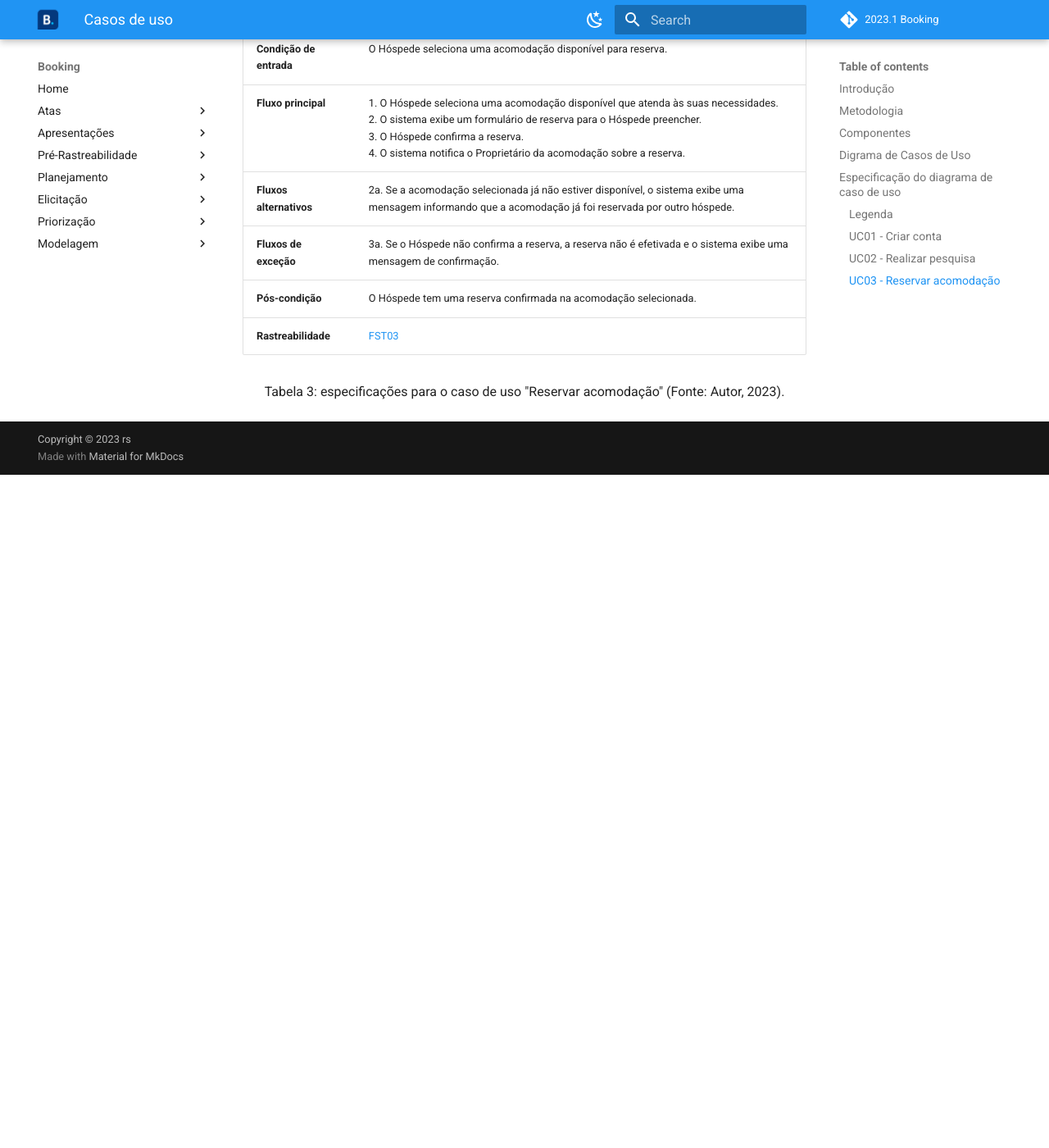
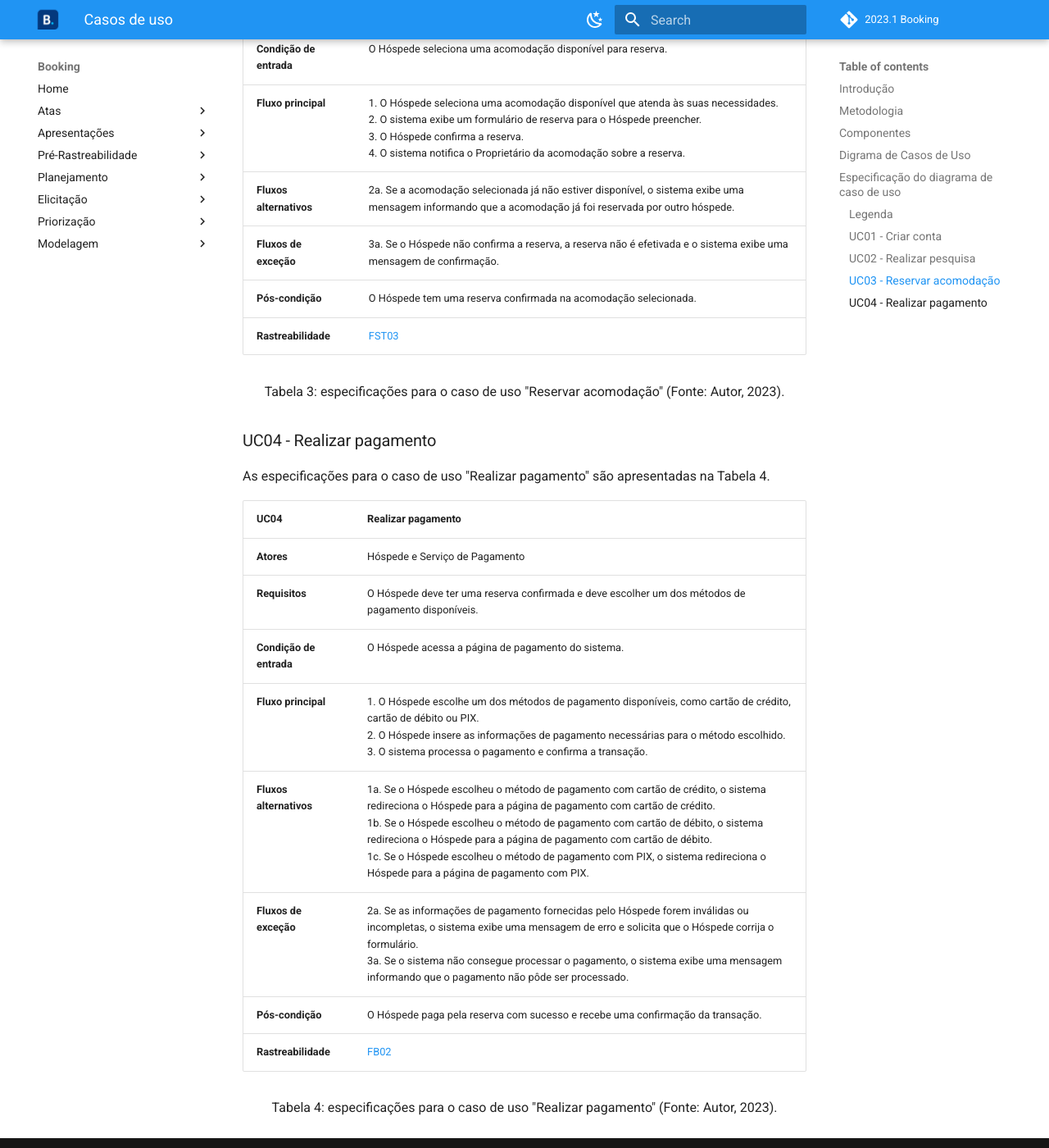
Before and after one commit to Requisitos-de-Software/2023.1-Booking, an MkDocs documentation site: the page built from docs/modelagem/casosDeUso.md, in a window 1280 px wide and 1400 px high, scrolled down 4546 px. Shown: the whole window at 82% size. Built offline with MkDocs 1.6.1 and Material for MkDocs 9.7.7, drawn with Linux system fonts in a browser that asks for light colours; comment, search, counter and statistics services are not loaded; before the commit the page ends 5125 px from its top, so only the background shows below that.

Commit message:
adicionando especificações do UC realizar pagamento

```diff
--- a/docs/modelagem/casosDeUso.md
+++ b/docs/modelagem/casosDeUso.md
@@ -104,3 +104,22 @@ As especificações para o caso de uso "Reservar acomodação" são apresentadas
 <div style="text-align: center">
 <p> Tabela 3: especificações para o caso de uso "Reservar acomodação" (Fonte: Autor, 2023). </p>
 </div>
+
+### UC04 - Realizar pagamento
+
+As especificações para o caso de uso "Realizar pagamento" são apresentadas na Tabela 4.
+
+| UC04                            | Realizar pagamento                                                                                                                                                                                                                                                                                                                                                                                                                                                         |
+| ------------------------------- | -------------------------------------------------------------------------------------------------------------------------------------------------------------------------------------------------------------------------------------------------------------------------------------------------------------------------------------------------------------------------------------------------------------------------------------------------------------------------- |
+| **Atores**                | Hóspede e Serviço de Pagamento                                                                                                                                                                                                                                                                                                                                                                                                                                           |
+| **Requisitos**            | O Hóspede deve ter uma reserva confirmada e deve escolher um dos métodos de pagamento disponíveis.                                                                                                                                                                                                                                                                                                                                                                      |
+| **Condição de entrada** | O Hóspede acessa a página de pagamento do sistema.                                                                                                                                                                                                                                                                                                                                                                                                                       |
+| **Fluxo principal**       | 1. O Hóspede escolhe um dos métodos de pagamento disponíveis, como cartão de crédito, cartão de débito ou PIX.<br />2. O Hóspede insere as informações de pagamento necessárias para o método escolhido.<br />3. O sistema processa o pagamento e confirma a transação.                                                                                                                                                                                     |
+| **Fluxos alternativos**   | 1a. Se o Hóspede escolheu o método de pagamento com cartão de crédito, o sistema redireciona o Hóspede para a página de pagamento com cartão de crédito.<br />1b. Se o Hóspede escolheu o método de pagamento com cartão de débito, o sistema redireciona o Hóspede para a página de pagamento com cartão de débito.<br />1c. Se o Hóspede escolheu o método de pagamento com PIX, o sistema redireciona o Hóspede para a página de pagamento com PIX. |
+| **Fluxos de exceção**   | 2a. Se as informações de pagamento fornecidas pelo Hóspede forem inválidas ou incompletas, o sistema exibe uma mensagem de erro e solicita que o Hóspede corrija o formulário.<br />3a. Se o sistema não consegue processar o pagamento, o sistema exibe uma mensagem informando que o pagamento não pôde ser processado.                                                                                                                                         |
+| **Pós-condição**       | O Hóspede paga pela reserva com sucesso e recebe uma confirmação da transação.                                                                                                                                                                                                                                                                                                                                                                                        |
+| **Rastreabilidade**       | [FB02](../elicitacao/brainstorm.md)                                                                                                                                                                                                                                                                                                                                                                                                                                           |
+
+<div style="text-align: center">
+<p> Tabela 4: especificações para o caso de uso "Realizar pagamento" (Fonte: Autor, 2023). </p>
+</div>
```
